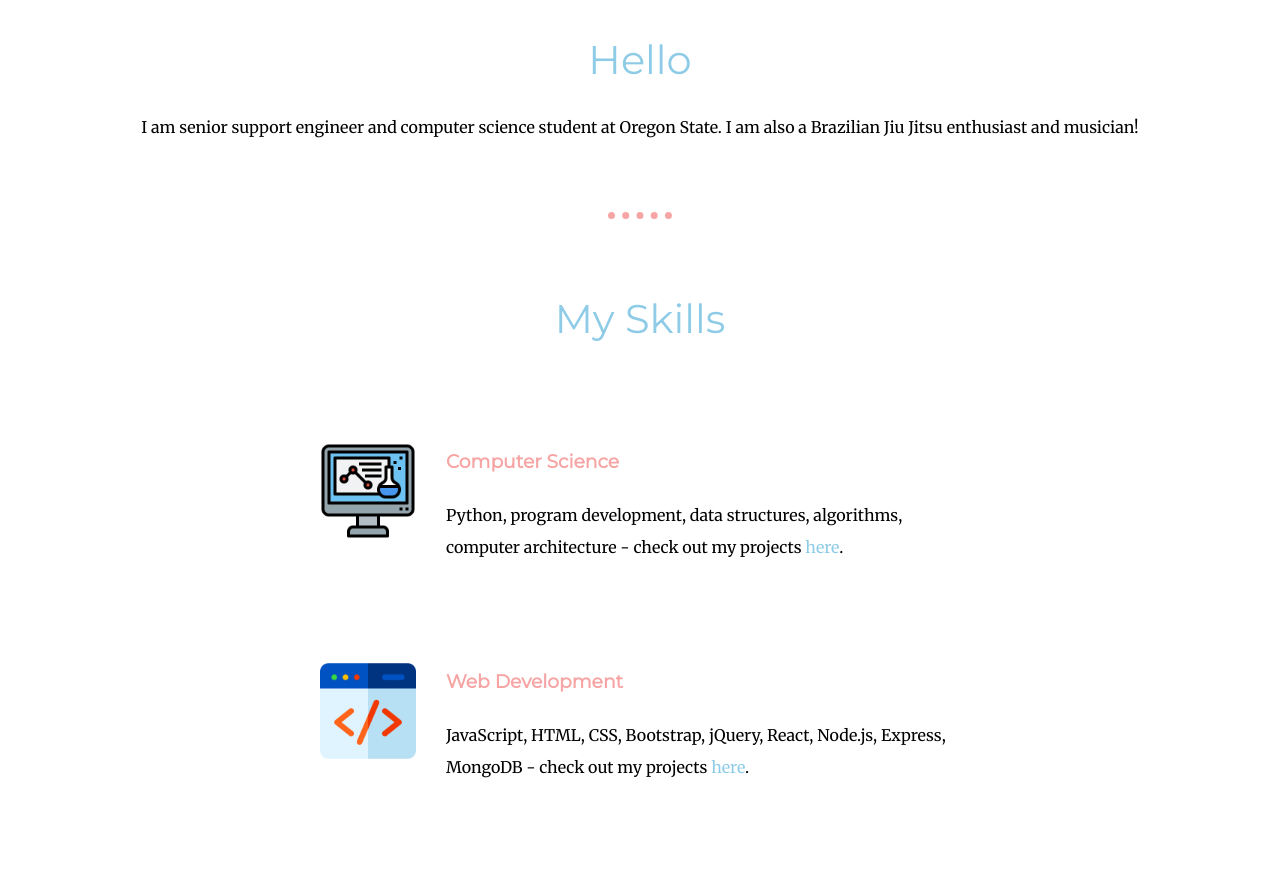
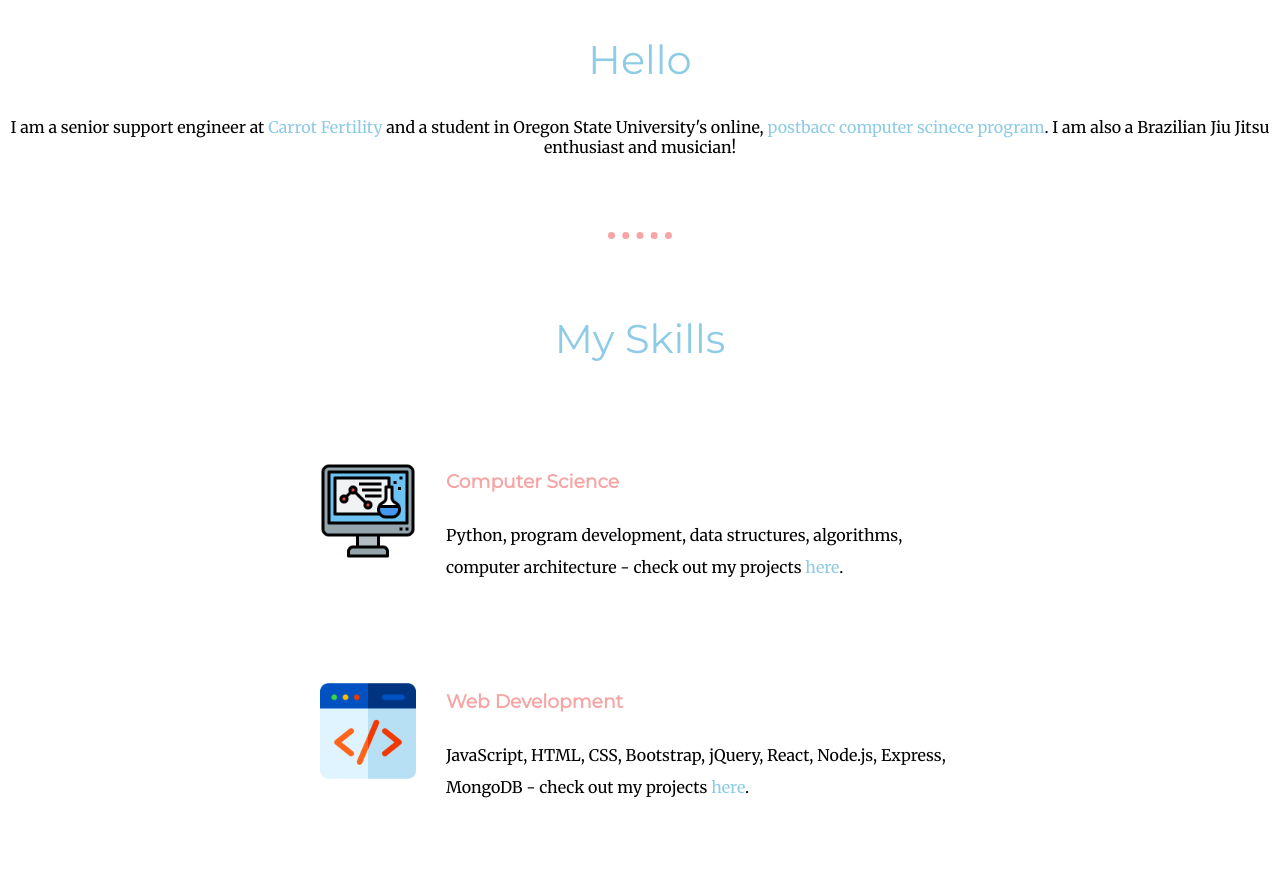
Before and after one commit to erictolson/personal-website, a plain HTML site: page index.html in a window 1280 px wide. Shown: the part 1189-2069 px from the top of the page. Drawn offline with Linux system fonts and the light colour scheme.

Commit message:
Update index.html

```diff
--- a/index.html
+++ b/index.html
@@ -22,7 +22,7 @@
         <img class="profile-image" src="images/eric-modified.png" alt="eric-profile">
         <h2>Hello</h2>
         <p>
-          I am senior support engineer and computer science student at Oregon State. I am also a Brazilian Jiu Jitsu enthusiast and musician!
+          I am a senior support engineer at <a href="https://www.get-carrot.com/" target="_blank" rel="noopener noreferrer">Carrot Fertility</a> and a student in Oregon State University's online, <a href="https://ecampus.oregonstate.edu/online-degrees/undergraduate/computer-science-postbacc/" target="_blank" rel="noopener noreferrer">postbacc computer scinece program</a>. I am also a Brazilian Jiu Jitsu enthusiast and musician!
       </p>
       </div>
       <hr>
```
